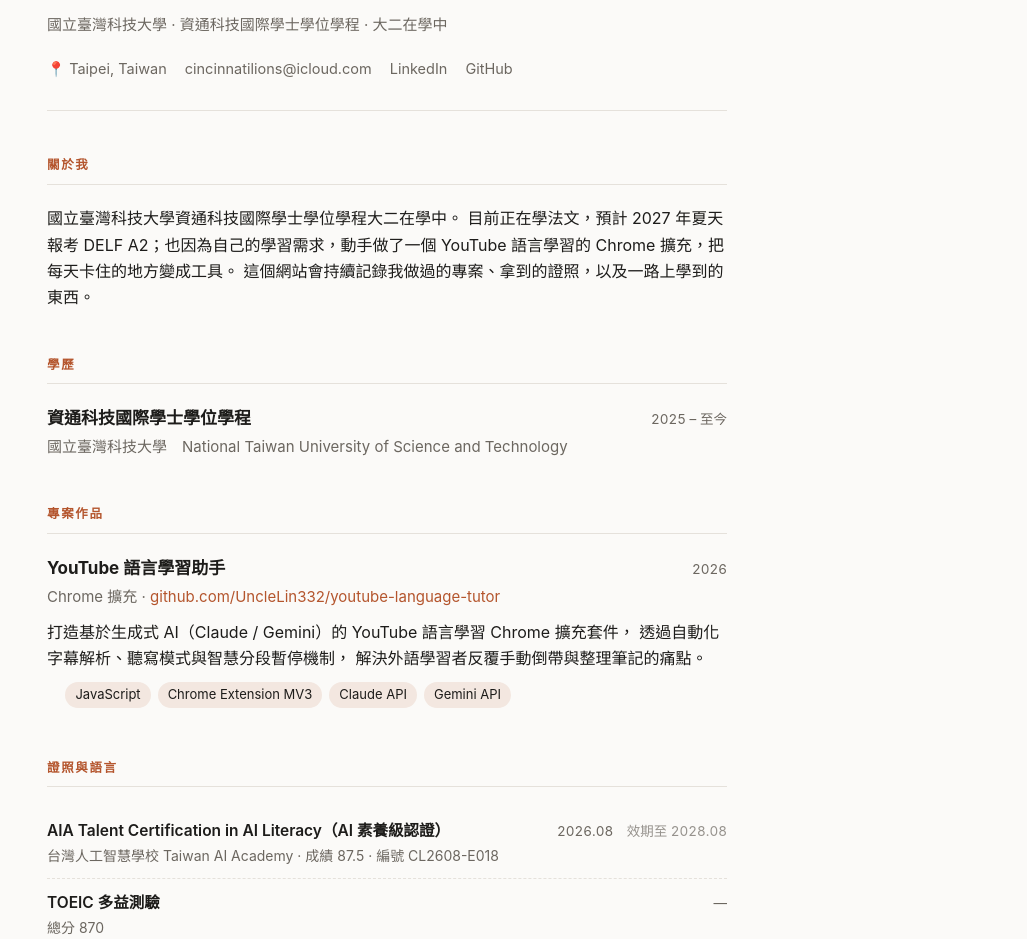
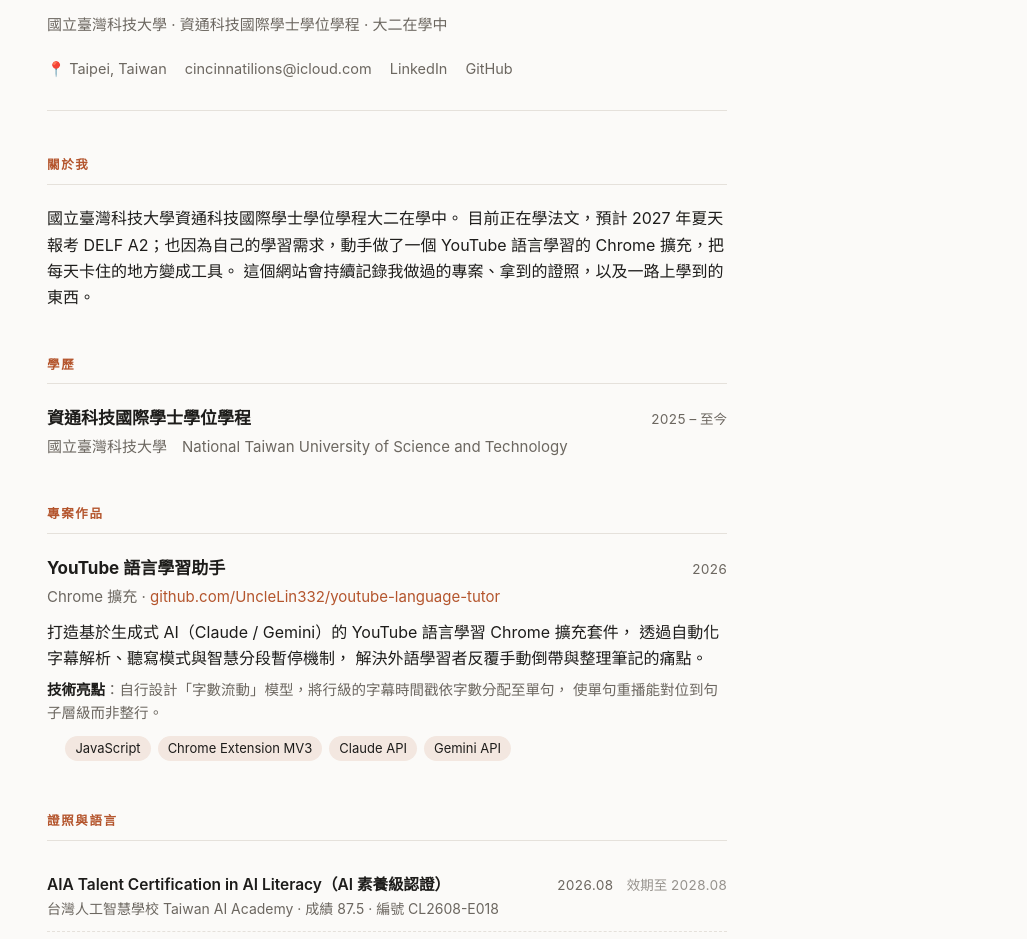
Before and after one commit to UncleLin332/UncleLin332.github.io, a plain HTML site: page index.html in a window 1280 px wide. Shown: the part 158-1097 px from the top of the page, without its empty margins (253-1280 px from the left). Drawn offline with Linux system fonts and the light colour scheme.

Commit message:
專案加上技術亮點一句，模板同步
Co-Authored-By: Claude Opus 5 <noreply@anthropic.com>

```diff
--- a/index.html
+++ b/index.html
@@ -75,6 +75,8 @@
   .when{color:var(--muted); font-size:13.5px; font-variant-numeric:tabular-nums; white-space:nowrap}
   .item ul{margin:10px 0 0; padding-left:1.15em}
   .blurb{margin:9px 0 0; color:var(--text)}
+  .tech{margin:7px 0 0; color:var(--muted); font-size:14.5px; line-height:1.6}
+  .tech b{color:var(--text); font-weight:600}
   .item .tags{margin-top:11px}
   .item li{margin:0 0 6px}
   .item li::marker{color:var(--muted)}
@@ -169,6 +171,10 @@
         透過自動化字幕解析、聽寫模式與智慧分段暫停機制，
         解決外語學習者反覆手動倒帶與整理筆記的痛點。
       </p>
+      <p class="tech">
+        <b>技術亮點</b>：自行設計「字數流動」模型，將行級的字幕時間戳依字數分配至單句，
+        使單句重播能對位到句子層級而非整行。
+      </p>
       <ul class="tags">
         <li>JavaScript</li><li>Chrome Extension MV3</li><li>Claude API</li><li>Gemini API</li>
       </ul>
@@ -184,6 +190,7 @@
         <span class="when">2026</span>
       </div>
       <p class="blurb">打造／開發〈什麼〉，透過〈關鍵技術或機制〉，解決〈誰的什麼痛點〉。</p>
+      <p class="tech"><b>技術亮點</b>：〈一句，別人抄不走的那個解法〉。</p>
       <ul class="tags"><li>技術</li><li>技術</li></ul>
     </article>
     -->
```
